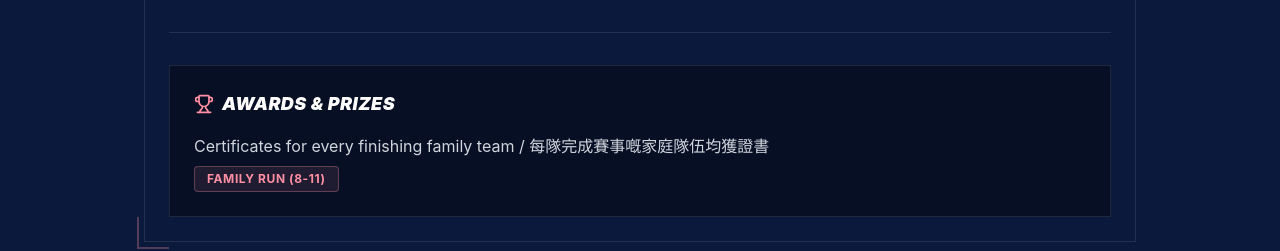
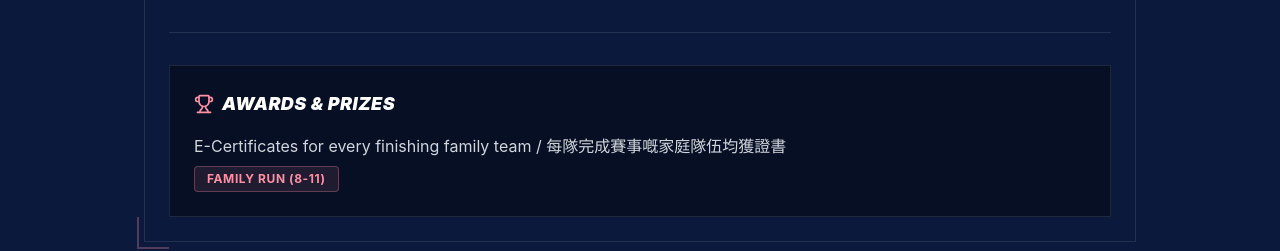
Before and after one commit to Aayush-prog/himalayan-harmony, a React (Vite) app: page /prizes in a window 1280 px wide. Shown: the part 2280-2531 px from the top of the page. Built offline with nearby package versions, Linux system fonts and the light colour scheme.

Commit message:
e certificate update

```diff
--- a/src/pages/Prizes.tsx
+++ b/src/pages/Prizes.tsx
@@ -8,7 +8,11 @@ const Prizes = () => {
 
   return (
     <div className="min-h-screen bg-background text-foreground">
-      <PageHeader title="Prizes & Awards" subtitle="Champions of the Trail" bgImage="/IMG_8069.JPG" />
+      <PageHeader
+        title="Prizes & Awards"
+        subtitle="Champions of the Trail"
+        bgImage="/IMG_8069.JPG"
+      />
 
       <div className="container mx-auto px-4 py-12 max-w-5xl">
         {/* 50KM Category */}
@@ -252,7 +256,7 @@ const Prizes = () => {
             <div className="flex flex-col md:flex-row gap-6 md:items-center justify-between">
               <div>
                 <p className="text-gray-300 mb-2">
-                  Certificates for every finishing family team /
+                  E-Certificates for every finishing family team /
                   每隊完成賽事嘅家庭隊伍均獲證書
                 </p>
                 <div className="flex flex-wrap gap-2">
```
Also changed, not shown: 4 other files (tests, documents, lock files or other folders).
